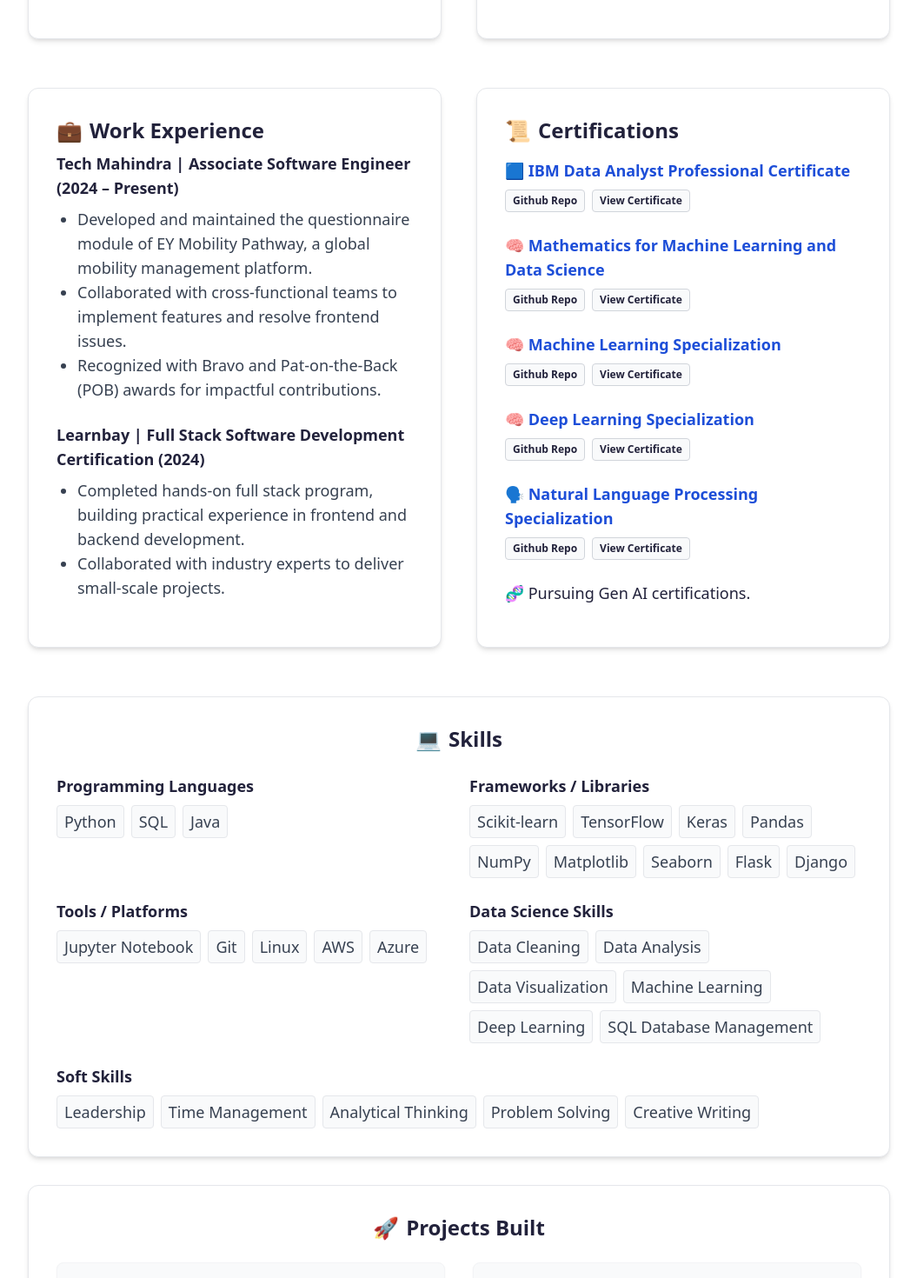
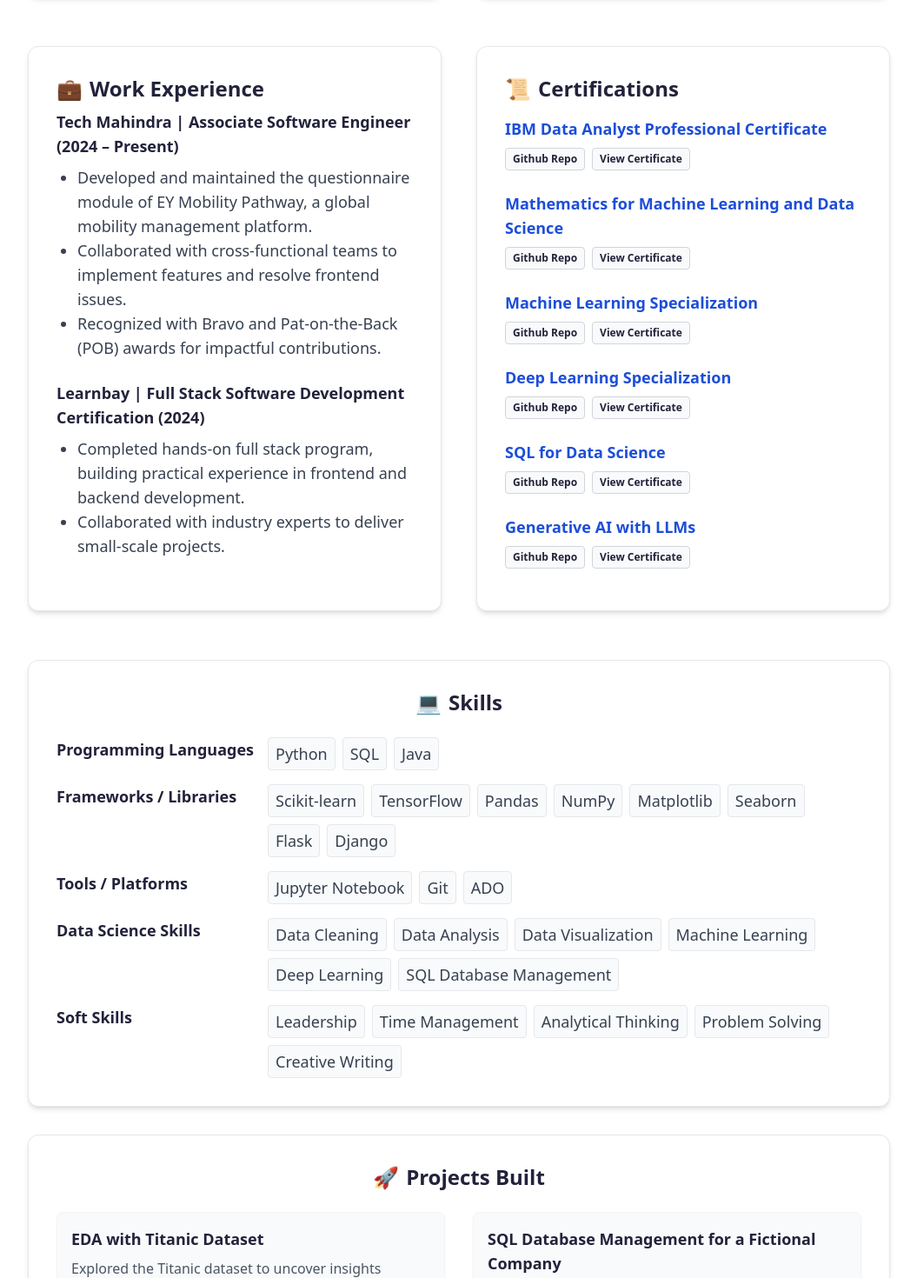
Before and after one commit to vybhavk24/vybhavk-portfolio, a React (Vite) app in the folder vybhav-portfolio/: page / in a window 1280 px wide. Shown: the part 1160-2630 px from the top of the page at 87% size, without its empty margins (112-1167 px from the left). Built offline with nearby package versions, Linux system fonts and the light colour scheme.

Commit message:
Updating project section of the portfolio

```diff
--- a/vybhav-portfolio/src/App.jsx
+++ b/vybhav-portfolio/src/App.jsx
@@ -56,9 +56,14 @@
         <Skills />
         <Projects
           projects={[
-            { name: 'Project 1', description: 'A web app for visualizing data trends.' },
-            { name: 'Project 2', description: 'A machine learning model for classification.' },
-            { name: 'Project 3', description: 'A portfolio website built with React and Tailwind.' },
+            { name: 'EDA with Titanic Dataset', description: 'Explored the Titanic dataset to uncover insights through data cleaning, visualization, and statistical analysis.' },
+            { name: 'SQL Database Management for a Fictional Company', description: 'Designed and managed a relational database with optimized queries, joins, and reporting for business operations.' },
+            { name: 'House Price Prediction', description: 'Built a regression model to predict house prices using key features such as location, size, and amenities.' },
+            { name: 'Time Series Forecasting', description: 'Developed forecasting models to analyze and predict future trends from sequential data.' },
+            { name: 'Customer Segmentation using K-Means Clustering', description: 'Applied clustering techniques to group customers based on purchasing behavior and demographics.' },
+            { name: 'Movie Recommender System', description: 'Created a recommendation engine to suggest movies using collaborative and content-based filtering.' },
+            { name: 'Image Classification using CNN', description: 'Trained a Convolutional Neural Network to accurately classify images across different categories.' },
+            { name: 'Customer Churn Prediction', description: 'Built a machine learning model to predict customer churn and identify factors influencing retention.' },
           ]}
         />
       </main>
--- a/vybhav-portfolio/src/components/Certifications.jsx
+++ b/vybhav-portfolio/src/components/Certifications.jsx
@@ -6,42 +6,46 @@
       </h2>
       <div className="mb-4 text-base md:text-lg flex flex-col gap-6">
         <div>
-          <a href="#" className="font-semibold text-base md:text-lg text-blue-700 hover:underline"><span role="img" aria-label="IBM">🟦</span> IBM Data Analyst Professional Certificate</a>
+          <a href="https://www.coursera.org/professional-certificates/ibm-data-analyst" className="font-semibold text-base md:text-lg text-blue-700 hover:underline">IBM Data Analyst Professional Certificate</a>
           <div className="flex flex-col sm:flex-row gap-2 mt-2">
             <a href="#" className="px-2 py-1 text-xs border border-gray-300 rounded bg-gray-50 hover:bg-emerald-100 hover:text-emerald-800 transition font-semibold transform hover:scale-105 text-center">Github Repo</a>
             <a href="#" className="px-2 py-1 text-xs border border-gray-300 rounded bg-gray-50 hover:bg-indigo-100 hover:text-indigo-800 transition font-semibold transform hover:scale-105 text-center">View Certificate</a>
           </div>
         </div>
         <div>
-          <a href="#" className="font-semibold text-base md:text-lg text-blue-700 hover:underline"><span role="img" aria-label="deeplearning.ai">🧠</span> Mathematics for Machine Learning and Data Science</a>
+          <a href="https://www.coursera.org/specializations/mathematics-for-machine-learning-and-data-science" className="font-semibold text-base md:text-lg text-blue-700 hover:underline">Mathematics for Machine Learning and Data Science</a>
           <div className="flex flex-col sm:flex-row gap-2 mt-2">
             <a href="#" className="px-2 py-1 text-xs border border-gray-300 rounded bg-gray-50 hover:bg-emerald-100 hover:text-emerald-800 transition font-semibold transform hover:scale-105 text-center">Github Repo</a>
             <a href="#" className="px-2 py-1 text-xs border border-gray-300 rounded bg-gray-50 hover:bg-indigo-100 hover:text-indigo-800 transition font-semibold transform hover:scale-105 text-center">View Certificate</a>
           </div>
         </div>
         <div>
-          <a href="#" className="font-semibold text-base md:text-lg text-blue-700 hover:underline"><span role="img" aria-label="deeplearning.ai">🧠</span> Machine Learning Specialization</a>
+          <a href="https://www.coursera.org/specializations/machine-learning-introduction" className="font-semibold text-base md:text-lg text-blue-700 hover:underline">Machine Learning Specialization</a>
           <div className="flex flex-col sm:flex-row gap-2 mt-2">
             <a href="#" className="px-2 py-1 text-xs border border-gray-300 rounded bg-gray-50 hover:bg-emerald-100 hover:text-emerald-800 transition font-semibold transform hover:scale-105 text-center">Github Repo</a>
             <a href="#" className="px-2 py-1 text-xs border border-gray-300 rounded bg-gray-50 hover:bg-indigo-100 hover:text-indigo-800 transition font-semibold transform hover:scale-105 text-center">View Certificate</a>
           </div>
         </div>
         <div>
-          <a href="#" className="font-semibold text-base md:text-lg text-blue-700 hover:underline"><span role="img" aria-label="deeplearning.ai">🧠</span> Deep Learning Specialization</a>
+          <a href="https://www.coursera.org/specializations/deep-learning" className="font-semibold text-base md:text-lg text-blue-700 hover:underline">Deep Learning Specialization</a>
           <div className="flex flex-col sm:flex-row gap-2 mt-2">
             <a href="#" className="px-2 py-1 text-xs border border-gray-300 rounded bg-gray-50 hover:bg-emerald-100 hover:text-emerald-800 transition font-semibold transform hover:scale-105 text-center">Github Repo</a>
             <a href="#" className="px-2 py-1 text-xs border border-gray-300 rounded bg-gray-50 hover:bg-indigo-100 hover:text-indigo-800 transition font-semibold transform hover:scale-105 text-center">View Certificate</a>
           </div>
         </div>
         <div>
-          <a href="#" className="font-semibold text-base md:text-lg text-blue-700 hover:underline"><span role="img" aria-label="NLP">🗣️</span> Natural Language Processing Specialization</a>
+          <a href="https://www.coursera.org/learn/sql-for-data-science?specialization=learn-sql-basics-data-science" className="font-semibold text-base md:text-lg text-blue-700 hover:underline">SQL for Data Science</a>
           <div className="flex flex-col sm:flex-row gap-2 mt-2">
             <a href="#" className="px-2 py-1 text-xs border border-gray-300 rounded bg-gray-50 hover:bg-emerald-100 hover:text-emerald-800 transition font-semibold transform hover:scale-105 text-center">Github Repo</a>
             <a href="#" className="px-2 py-1 text-xs border border-gray-300 rounded bg-gray-50 hover:bg-indigo-100 hover:text-indigo-800 transition font-semibold transform hover:scale-105 text-center">View Certificate</a>
           </div>
         </div>
         <div>
-          <span role="img" aria-label="GenAI">🧬</span> Pursuing Gen AI certifications.
+          <a href="https://www.coursera.org/learn/generative-ai-with-llms?myLearningTab=IN_PROGRESS" className="font-semibold text-base md:text-lg text-blue-700 hover:underline">Generative AI with LLMs</a>
+          <div className="flex flex-col sm:flex-row gap-2 mt-2">
+            <a href="#" className="px-2 py-1 text-xs border border-gray-300 rounded bg-gray-50 hover:bg-emerald-100 hover:text-emerald-800 transition font-semibold transform hover:scale-105 text-center">Github Repo</a>
+            <a href="#" className="px-2 py-1 text-xs border border-gray-300 rounded bg-gray-50 hover:bg-indigo-100 hover:text-indigo-800 transition font-semibold transform hover:scale-105 text-center">View Certificate</a>
+          </div>
         </div>
       </div>
     </section>
--- a/vybhav-portfolio/src/components/Education.jsx
+++ b/vybhav-portfolio/src/components/Education.jsx
@@ -23,13 +23,13 @@
             </tr>
             <tr className="border-t">
               <td className="py-3 pr-4 whitespace-nowrap">2018</td>
-              <td className="py-3 pr-4">Nisarga Independent PU College, Kollegal</td>
+              <td className="py-3 pr-4">Nisarga Independent PU College</td>
               <td className="py-3 pr-4">Pre-University Course (Class XII)</td>
               <td className="py-3">88.6%</td>
             </tr>
             <tr className="border-t">
               <td className="py-3 pr-4 whitespace-nowrap">2016</td>
-              <td className="py-3 pr-4">Nisarga Vidyanikethana High School, Kollegal</td>
+              <td className="py-3 pr-4">Nisarga Vidyanikethana High School</td>
               <td className="py-3 pr-4">SSLC (Class X)</td>
               <td className="py-3">97%</td>
             </tr>
--- a/vybhav-portfolio/src/components/Skills.jsx
+++ b/vybhav-portfolio/src/components/Skills.jsx
@@ -6,21 +6,19 @@
           <span role="img" aria-label="Skills">💻</span> Skills
         </h2>
       </div>
-      <div className="grid grid-cols-1 md:grid-cols-2 gap-6 w-full text-base md:text-lg">
-        <div className="flex flex-col gap-2">
+      <div className="w-full text-base md:text-lg">
+        <div className="grid grid-cols-[max-content_1fr] gap-x-4 gap-y-4">
           <div className="font-semibold">Programming Languages</div>
           <div className="flex flex-wrap gap-2 text-gray-700">
             <span className="px-2 py-1 rounded bg-gray-50 border">Python</span>
             <span className="px-2 py-1 rounded bg-gray-50 border">SQL</span>
             <span className="px-2 py-1 rounded bg-gray-50 border">Java</span>
           </div>
-        </div>
-        <div className="flex flex-col gap-2">
+
           <div className="font-semibold">Frameworks / Libraries</div>
           <div className="flex flex-wrap gap-2 text-gray-700">
             <span className="px-2 py-1 rounded bg-gray-50 border">Scikit-learn</span>
             <span className="px-2 py-1 rounded bg-gray-50 border">TensorFlow</span>
-            <span className="px-2 py-1 rounded bg-gray-50 border">Keras</span>
             <span className="px-2 py-1 rounded bg-gray-50 border">Pandas</span>
             <span className="px-2 py-1 rounded bg-gray-50 border">NumPy</span>
             <span className="px-2 py-1 rounded bg-gray-50 border">Matplotlib</span>
@@ -28,18 +26,14 @@
             <span className="px-2 py-1 rounded bg-gray-50 border">Flask</span>
             <span className="px-2 py-1 rounded bg-gray-50 border">Django</span>
           </div>
-        </div>
-        <div className="flex flex-col gap-2">
+
           <div className="font-semibold">Tools / Platforms</div>
           <div className="flex flex-wrap gap-2 text-gray-700">
             <span className="px-2 py-1 rounded bg-gray-50 border">Jupyter Notebook</span>
             <span className="px-2 py-1 rounded bg-gray-50 border">Git</span>
-            <span className="px-2 py-1 rounded bg-gray-50 border">Linux</span>
-            <span className="px-2 py-1 rounded bg-gray-50 border">AWS</span>
-            <span className="px-2 py-1 rounded bg-gray-50 border">Azure</span>
+            <span className="px-2 py-1 rounded bg-gray-50 border">ADO</span>
           </div>
-        </div>
-        <div className="flex flex-col gap-2">
+
           <div className="font-semibold">Data Science Skills</div>
           <div className="flex flex-wrap gap-2 text-gray-700">
             <span className="px-2 py-1 rounded bg-gray-50 border">Data Cleaning</span>
@@ -49,8 +43,7 @@
             <span className="px-2 py-1 rounded bg-gray-50 border">Deep Learning</span>
             <span className="px-2 py-1 rounded bg-gray-50 border">SQL Database Management</span>
           </div>
-        </div>
-        <div className="flex flex-col gap-2 md:col-span-2">
+
           <div className="font-semibold">Soft Skills</div>
           <div className="flex flex-wrap gap-2 text-gray-700">
             <span className="px-2 py-1 rounded bg-gray-50 border">Leadership</span>
```
